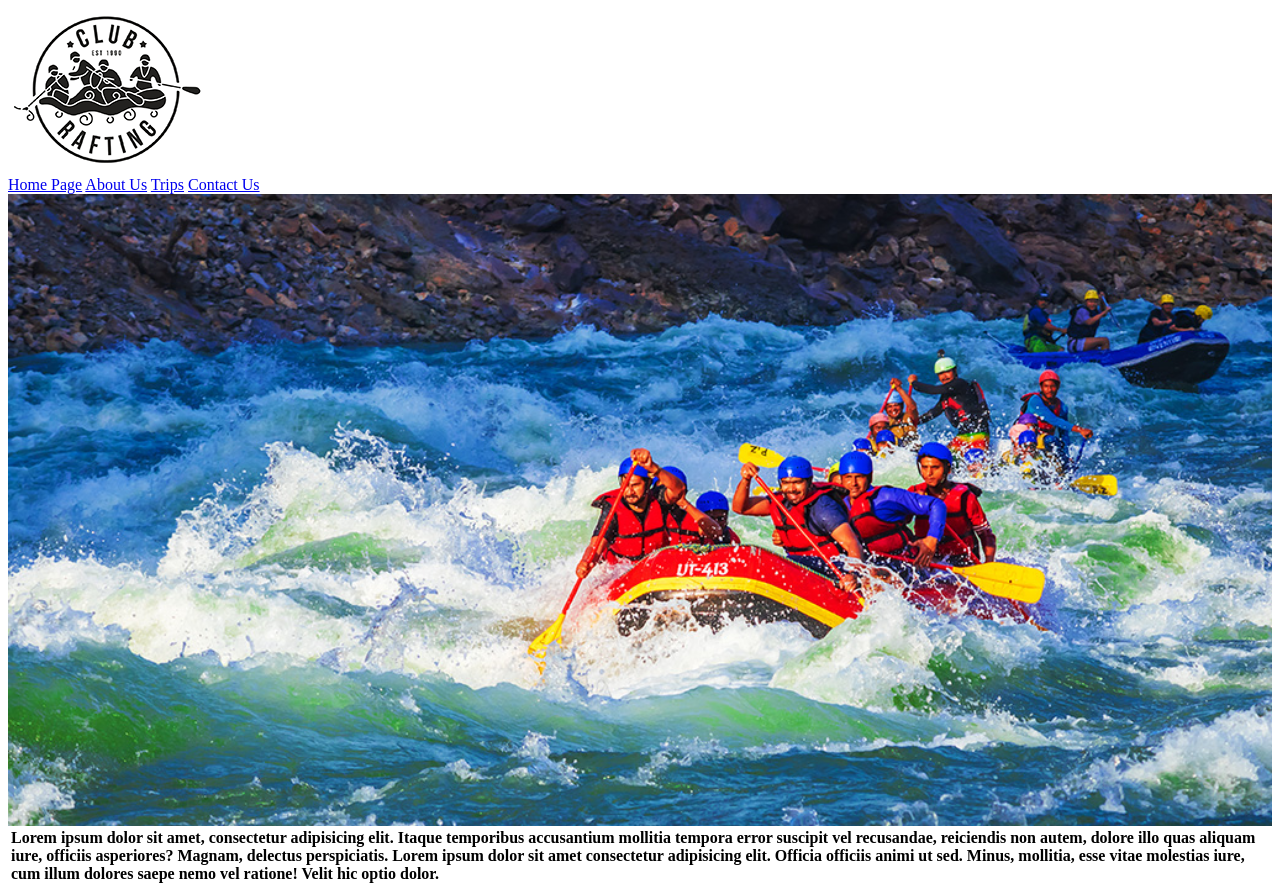
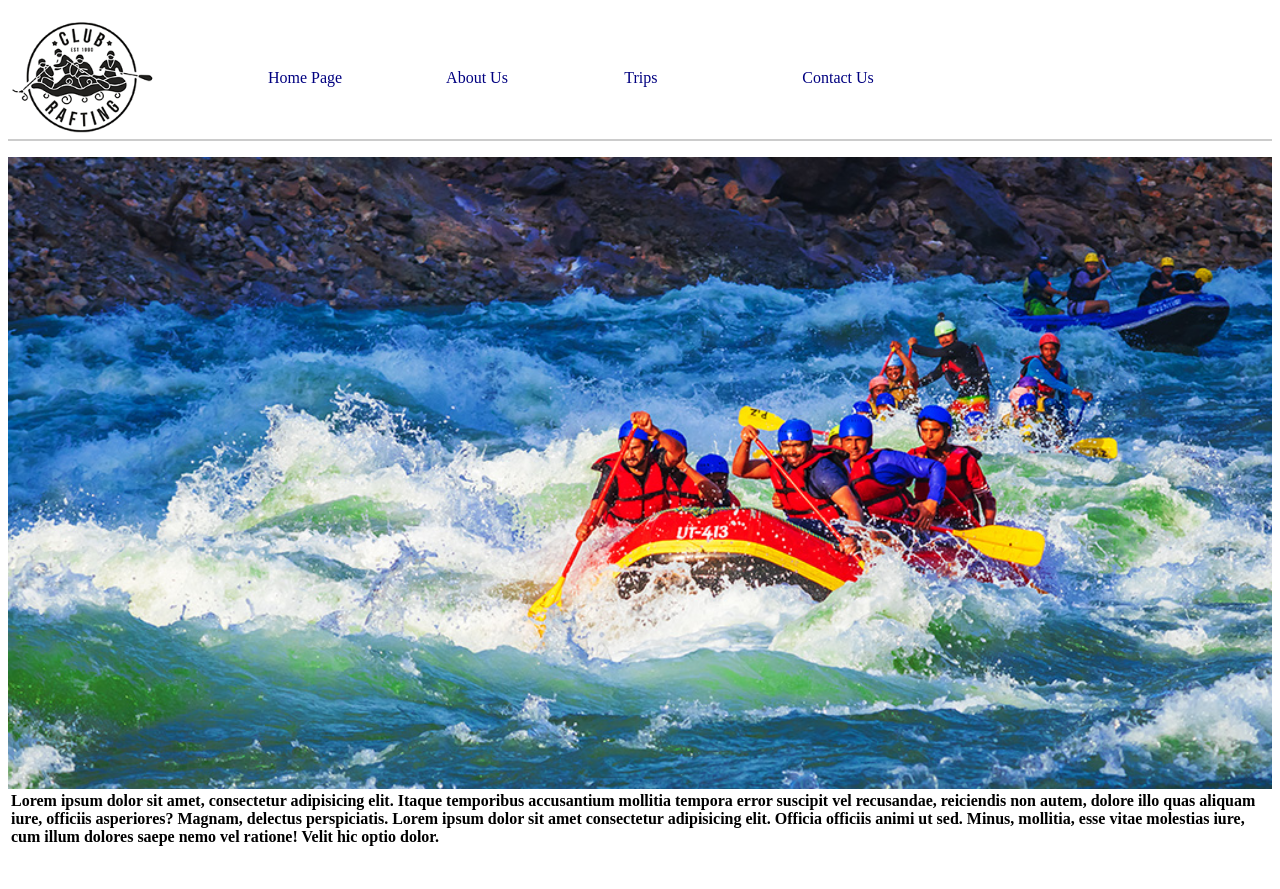
Before and after one commit to strydomgi21/wdd130, a plain HTML site: page wwr/about.html in a window 1280 px wide. Shown: the top 889 px of the page. Drawn offline with Linux system fonts and the light colour scheme.

Commit message:
About Us 2

```diff
--- a/wwr/about.html
+++ b/wwr/about.html
@@ -14,12 +14,14 @@
 </head>
 <body>
     <header>
-        <img src="images/clubrafting.png" alt="Logo" width="200">
+        <img src="images/clubrafting.png" alt="Logo" width="150">
         <nav>
-            <a href="index.html">Home Page</a>
-            <a href="about.html">About Us</a>
-            <a href="trips.html">Trips</a>
-            <a href="contact.html">Contact Us</a>
+            <ul class="navigation">
+                <li><a href="index.html">Home Page</a></li>
+                <li><a href="about.html">About Us</a></li>
+                <li><a href="trips.html">Trips</a></li>
+                <li><a href="contact.html">Contact Us</a></li>
+            </ul>
         </nav>
     </header>
     <main>
--- a/wwr/styles/rafting.css
+++ b/wwr/styles/rafting.css
@@ -2,6 +2,35 @@
     --mycolor: purple;
 }
 */
+header {
+    margin: 1rem auto;
+    display: grid;
+    grid-template-columns: 200px auto auto;
+    align-items: center;
+    border-bottom: 2px solid #ccc;
+    max-width: 2000px;
+}
+nav {
+    text-align: left;
+}
+.navigation {
+    display: flex;
+    list-style: none;
+}
+.navigation li {
+    flex: 1 1 100%;
+}
+.navigation a {
+    display: block;
+    color: navy;
+    padding: 20px;
+    text-decoration: none;
+}
+.navigation a:hover {
+    color: tomato;
+    font-weight: 700;
+    text-decoration: underline;
+}
 .hero img {
     display: block;
     width: 100%;
```
